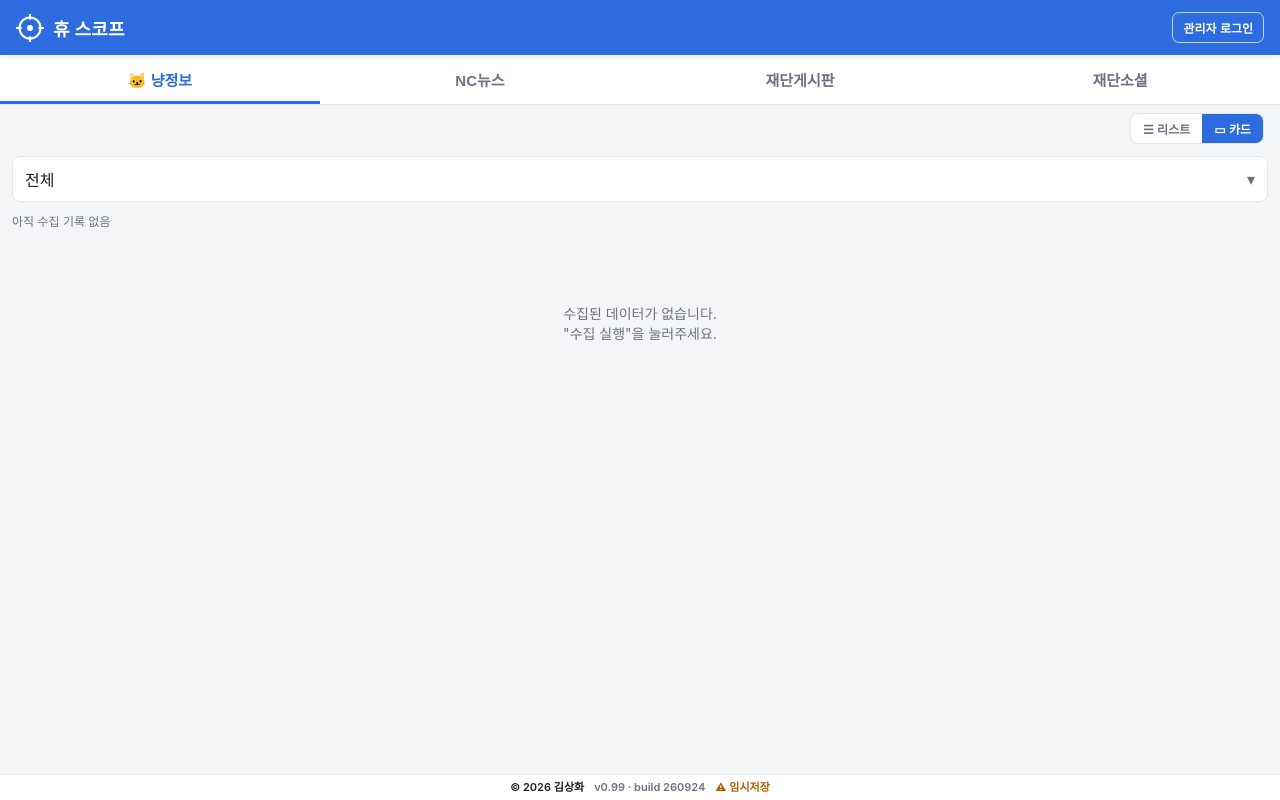
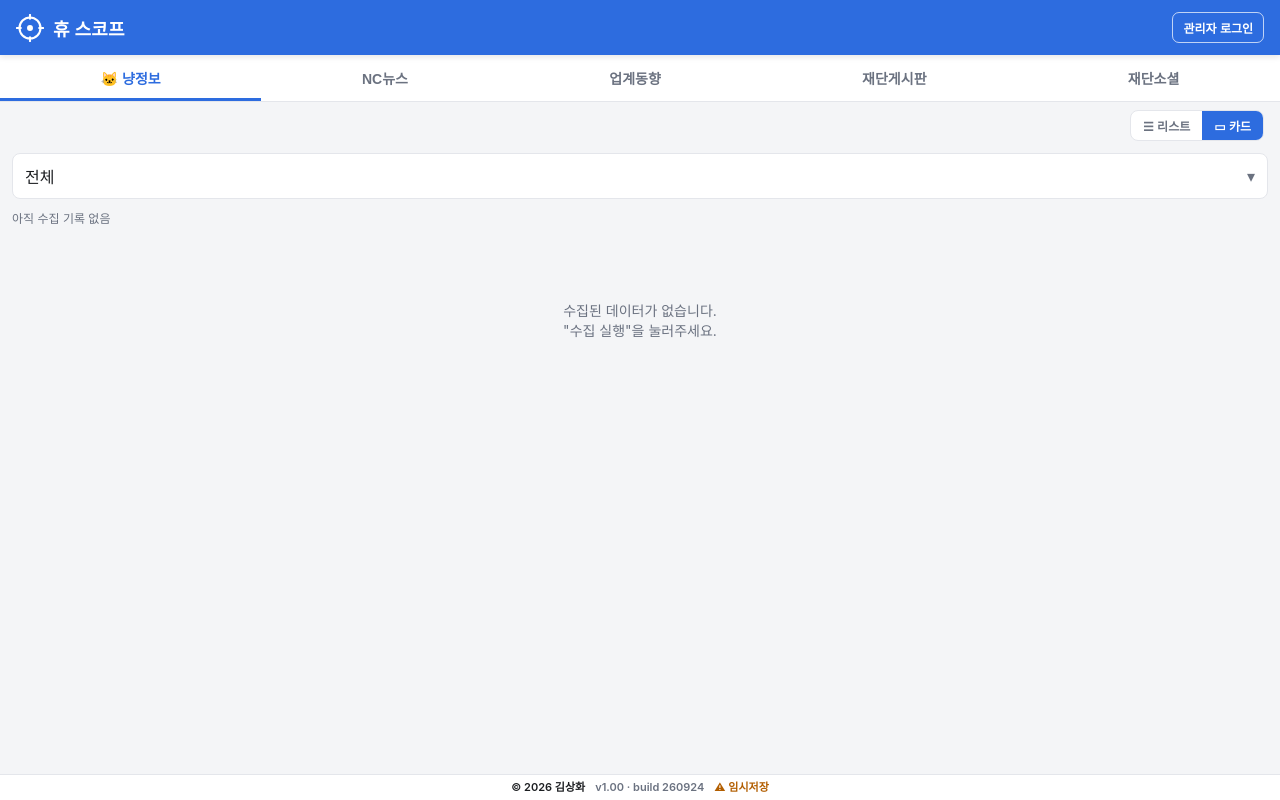
Before and after one commit to kksh0379/ncfoundation-collector, a Flask app: page / in a window 1280 px wide. Run offline with Flask 3, Linux system fonts and the light colour scheme; data comes from the database, SQL or seed files in the repository; data that the repository does not hold is empty; some libraries are stand-ins or nearby versions.

Commit message:
업계동향 탭 추가 (v1.00)
- google_news: BIZ_CATEGORIES(업계키워드 OR 주요재단 2쿼리) + title_exclude(채용·입찰·휴관·티켓), crawl_biz
- section='biz' 저장/조회/초기화/메타/진단 반영, /api/biznews, crawl 그룹 biz
- 프론트: 업계동향 탭·패널(카테고리 없음), loadBiz/폴링/수집/상태/last, 탭바 5개 대응

Co-Authored-By: Claude Opus 4.8 <noreply@anthropic.com>
Claude-Session: https://claude.ai/code/session_01JxhGpsAM4cQ6Sf98crkRnj

```diff
--- a/app.py
+++ b/app.py
@@ -132,12 +132,13 @@ def admin_purge():
         return jsonify({"ok": False, "error": "DB에 연결할 수 없어요(Neon 깨는 중일 수 있음). 20초 뒤 다시 시도해 주세요."}), 503
     data = request.get_json(silent=True) or {}
     scope = data.get("scope", "all")
-    groups = ["cat", "news", "boards", "social"] if scope == "all" else [scope]
+    groups = ["cat", "news", "biz", "boards", "social"] if scope == "all" else [scope]
+    _SEC = {"cat": "cat", "news": "nc", "biz": "biz"}
     deleted = {}
     try:
         for g in groups:
-            if g in ("cat", "news"):
-                deleted[g] = db.clear_news_section("cat" if g == "cat" else "nc")
+            if g in _SEC:
+                deleted[g] = db.clear_news_section(_SEC[g])
             elif g in ("boards", "social"):
                 deleted.update(db.clear_tables([g]))
     except Exception as e:  # noqa: BLE001
@@ -147,7 +148,7 @@ def admin_purge():
     if data.get("recollect"):
         days = data.get("days")
         for g in groups:
-            if _start_job(g, days=days if g in ("cat", "news") else None):
+            if _start_job(g, days=days if g in ("cat", "news", "biz") else None):
                 started.append(g)
     return jsonify({"ok": True, "deleted": deleted, "recollect_started": started})
 
@@ -412,6 +413,7 @@ def meta():
     return jsonify({
         "cat": m.get("last_crawl_cat"),
         "news": m.get("last_crawl_news"),
+        "biz": m.get("last_crawl_biz"),
         "boards": m.get("last_crawl_boards"),
         "social": m.get("last_crawl_social"),
         "storage": db.BACKEND,  # postgres(영구) / sqlite(임시)
@@ -464,6 +466,11 @@ def get_catnews():
     return _safe_list(lambda: db.list_news(category=category, section="cat"))
 
 
+@app.get("/api/biznews")
+def get_biznews():
+    return _safe_list(lambda: db.list_news(section="biz"))
+
+
 @app.get("/api/boards")
 def get_boards():
     service = request.args.get("service", "all")
@@ -497,6 +504,11 @@ def diag():
         from urllib.parse import quote as _quote
         targets.append(
             ("구글 뉴스(RSS) · 고양이", google_news.RSS_URL + "?q=" + _quote("고양이 반려묘") + "&hl=ko&gl=KR&ceid=KR:ko", None)
+        )
+    if group in ("all", "biz"):
+        from urllib.parse import quote as _quote
+        targets.append(
+            ("구글 뉴스(RSS) · 업계동향", google_news.RSS_URL + "?q=" + _quote("문화재단") + "&hl=ko&gl=KR&ceid=KR:ko", None)
         )
     if group in ("all", "boards"):
         import json as _json
@@ -583,7 +595,7 @@ def inspect():
 # 수집은 요청 한 번에 끝까지 처리하고 결과를 바로 반환한다. (구조가 단순해 어떤
 # 버전의 프론트엔드 JS가 캐시돼 있어도 호환되며, 무료 호스팅 재시작에도 안전)
 # 마지막 결과는 /api/crawl/status 폴링형 프론트와의 호환을 위해 보관한다.
-_last_result = {"news": None, "cat": None, "boards": None, "social": None}
+_last_result = {"news": None, "cat": None, "biz": None, "boards": None, "social": None}
 
 
 # 저장 정책: 키 = 원문 URL.
@@ -606,6 +618,10 @@ def _save_news(items, section="nc"):
 
 def _save_cat(items):
     return _save_news(items, section="cat")
+
+
+def _save_biz(items):
+    return _save_news(items, section="biz")
 
 
 def _purge_news_noise(progress=None):
@@ -657,6 +673,7 @@ def _save_social(items):
 _CRAWLERS = {
     "news": (google_news.crawl, _save_news),
     "cat": (google_news.crawl_cat, _save_cat),
+    "biz": (google_news.crawl_biz, _save_biz),
     "boards": (boards.crawl_all, _save_boards),
     "social": (social.crawl_all, _save_social),
 }
@@ -670,8 +687,8 @@ def _do_crawl(group, progress=None, days=None):
     progress("DB 연결 중…")
     _ensure_db(force=True)  # 실제로 접속을 기다려 Neon을 깨운다(수집은 DB가 꼭 필요)
     try:
-        if group in ("news", "cat"):
-            # 뉴스/고양이뉴스: 수집 기간(days) 전달. 저장 시 ON CONFLICT로 중복 처리.
+        if group in ("news", "cat", "biz"):
+            # 뉴스류(뉴스/냥정보/업계동향): 수집 기간(days) 전달. 저장 시 ON CONFLICT로 중복 처리.
             items = crawl_fn(progress=progress, days=days)
         else:
             items = crawl_fn(progress=progress)
@@ -680,7 +697,7 @@ def _do_crawl(group, progress=None, days=None):
         result = {"crawled": len(items), **counts}
         if group == "news":
             _purge_news_noise(progress)  # 기존에 쌓인 본사 노이즈(야구/백화점 등) 정리
-        if group in ("news", "cat"):
+        if group in ("news", "cat", "biz"):
             _enrich_news_images(progress)  # 이미지 없는 최근 기사에 대표 이미지(og:image) 보강
         progress(f"완료 · 신규 {result.get('new', 0)}건 · 갱신 {result.get('updated', 0)}건")
     except Exception as e:  # noqa: BLE001
--- a/static/css/style.css
+++ b/static/css/style.css
@@ -160,17 +160,23 @@ body.is-admin .guest-only { display: none !important; }
   z-index: 9;
   background: var(--card);
   border-bottom: 1px solid var(--border);
+  overflow-x: auto;            /* 탭이 많아 좁으면 가로 스크롤 */
+  -webkit-overflow-scrolling: touch;
+  scrollbar-width: none;
 }
+.tabs::-webkit-scrollbar { display: none; }
 .tab {
-  flex: 1;
-  padding: 14px 0;
+  flex: 1 0 auto;              /* 내용 폭 확보 + 남으면 균등 확장 */
+  padding: 13px 12px;
   border: none;
   background: none;
-  font-size: 15px;
+  font-size: 14px;
   font-weight: 600;
   color: var(--muted);
   cursor: pointer;
+  white-space: nowrap;
 }
+.toolbar-title { flex: 1; font-size: 14px; font-weight: 700; color: var(--text); align-self: center; }
 .tab.active {
   color: var(--primary);
   box-shadow: inset 0 -3px 0 var(--primary);
--- a/static/js/app.js
+++ b/static/js/app.js
@@ -169,6 +169,15 @@ async function loadCat() {
   } catch (e) { el.innerHTML = `<li class="empty">불러오기 실패</li>`; }
 }
 
+async function loadBiz() {
+  const el = document.getElementById("list-biz");
+  showLoading(el);
+  try {
+    const res = await fetch("/api/biznews");
+    renderNewsGroups(el, await res.json());
+  } catch (e) { el.innerHTML = `<li class="empty">불러오기 실패</li>`; }
+}
+
 // 뉴스 카드 썸네일 HTML. 대표 이미지(og:image)가 있을 때만 표시(없으면 아무것도 안 보임).
 function newsThumb(rep) {
   if (!rep.image_url) return "";
@@ -313,6 +322,7 @@ async function runStatus(group) {
 
 document.getElementById("status-cat-btn").addEventListener("click", () => runStatus("cat"));
 document.getElementById("status-news-btn").addEventListener("click", () => runStatus("news"));
+document.getElementById("status-biz-btn").addEventListener("click", () => runStatus("biz"));
 document.getElementById("status-boards-btn").addEventListener("click", () => runStatus("boards"));
 document.getElementById("status-social-btn").addEventListener("click", () => runStatus("social"));
 
@@ -323,6 +333,7 @@ document.getElementById("status-social-btn").addEventListener("click", () => run
 const CRAWL_UI = {
   cat: { btn: "collect-cat", msg: "msg-cat", reload: () => loadCat() },
   news: { btn: "collect-news", msg: "msg-news", reload: () => loadNews() },
+  biz: { btn: "collect-biz", msg: "msg-biz", reload: () => loadBiz() },
   boards: { btn: "collect-boards", msg: "msg-boards", reload: () => loadBoards() },
   social: { btn: "collect-social", msg: "msg-social", reload: () => loadSocial() },
 };
@@ -396,6 +407,9 @@ document.addEventListener("visibilitychange", () => { if (!document.hidden) resu
 document.getElementById("collect-cat").addEventListener("click", (e) =>
   runCrawl(e.currentTarget, "cat", document.getElementById("msg-cat"), loadCat)
 );
+document.getElementById("collect-biz").addEventListener("click", (e) =>
+  runCrawl(e.currentTarget, "biz", document.getElementById("msg-biz"), loadBiz)
+);
 document.getElementById("collect-news").addEventListener("click", (e) =>
   runCrawl(e.currentTarget, "news", document.getElementById("msg-news"), loadNews)
 );
@@ -406,7 +420,7 @@ document.getElementById("collect-social").addEventListener("click", (e) =>
   runCrawl(e.currentTarget, "social", document.getElementById("msg-social"), loadSocial)
 );
 // ----------------------------- DB 비우기(관리자, 현재 탭만) -----------------------------
-const TAB_KO = { cat: "냥정보", news: "NC뉴스", boards: "재단게시판", social: "재단소셜" };
+const TAB_KO = { cat: "냥정보", news: "NC뉴스", biz: "업계동향", boards: "재단게시판", social: "재단소셜" };
 function activeTab() {
   const t = document.querySelector(".tab.active");
   return (t && t.dataset.tab) || "cat";
@@ -492,6 +506,7 @@ async function loadMeta() {
     const m = await r.json();
     document.getElementById("last-cat").textContent = fmtLast(m.cat);
     document.getElementById("last-news").textContent = fmtLast(m.news);
+    document.getElementById("last-biz").textContent = fmtLast(m.biz);
     document.getElementById("last-boards").textContent = fmtLast(m.boards);
     document.getElementById("last-social").textContent = fmtLast(m.social);
     const badge = document.getElementById("storage-badge");
@@ -701,6 +716,7 @@ initAdmin();
 loadMeta();
 loadCat();
 loadNews();
+loadBiz();
 loadBoards();
 loadSocial();
 resumeCrawls();  // 진행 중이던 수집이 있으면 폴링 재개(화면 껐다 켜도 이어짐)
--- a/templates/index.html
+++ b/templates/index.html
@@ -4,7 +4,7 @@
   <meta charset="UTF-8" />
   <meta name="viewport" content="width=device-width, initial-scale=1.0, maximum-scale=1.0, user-scalable=no" />
   <title>휴 스코프</title>
-  <link rel="stylesheet" href="{{ url_for('static', filename='css/style.css', v='100') }}" />
+  <link rel="stylesheet" href="{{ url_for('static', filename='css/style.css', v='101') }}" />
 </head>
 <body>
   <header class="app-header">
@@ -29,6 +29,7 @@
   <nav class="tabs">
     <button class="tab active" data-tab="cat">🐱 냥정보</button>
     <button class="tab" data-tab="news">NC뉴스</button>
+    <button class="tab" data-tab="biz">업계동향</button>
     <button class="tab" data-tab="boards">재단게시판</button>
     <button class="tab" data-tab="social">재단소셜</button>
   </nav>
@@ -92,6 +93,22 @@
     <div class="last-crawl" id="last-news"></div>
     <div class="result-msg" id="msg-news"></div>
     <ul class="list" id="list-news"></ul>
+  </section>
+
+  <!-- 탭: 업계동향 -->
+  <section class="panel" id="panel-biz">
+    <div class="toolbar">
+      <span class="toolbar-title">업계동향 · 재단/공익법인</span>
+      <button class="btn-status admin-only" id="status-biz-btn">상태 확인</button>
+      <button class="btn-collect admin-only" id="collect-biz">수집 실행</button>
+    </div>
+    <div class="legend admin-only">
+      <span class="chip chip-done">업계 키워드(문화재단·공익법인 등) 또는 주요 재단</span>
+      <span class="chip chip-plan">제목 채용·입찰·휴관·티켓 제외 · 구글 뉴스(RSS)</span>
+    </div>
+    <div class="last-crawl" id="last-biz"></div>
+    <div class="result-msg" id="msg-biz"></div>
+    <ul class="list" id="list-biz"></ul>
   </section>
 
   <!-- 탭2: 게시판 -->
@@ -213,12 +230,12 @@
 
   <footer class="app-footer">
     <span class="foot-copy">© 2026 김상화</span>
-    <span class="ver">v0.99 · build 260924</span>
+    <span class="ver">v1.00 · build 260924</span>
     <span class="ver" id="storage-badge"></span>
   </footer>
 
   <button id="to-top" aria-label="맨 위로" hidden>↑</button>
 
-  <script src="{{ url_for('static', filename='js/app.js', v='100') }}"></script>
+  <script src="{{ url_for('static', filename='js/app.js', v='101') }}"></script>
 </body>
 </html>
```
Also changed, not shown: collector/google_news.py (+32 -2 lines), CHANGELOG.md.
